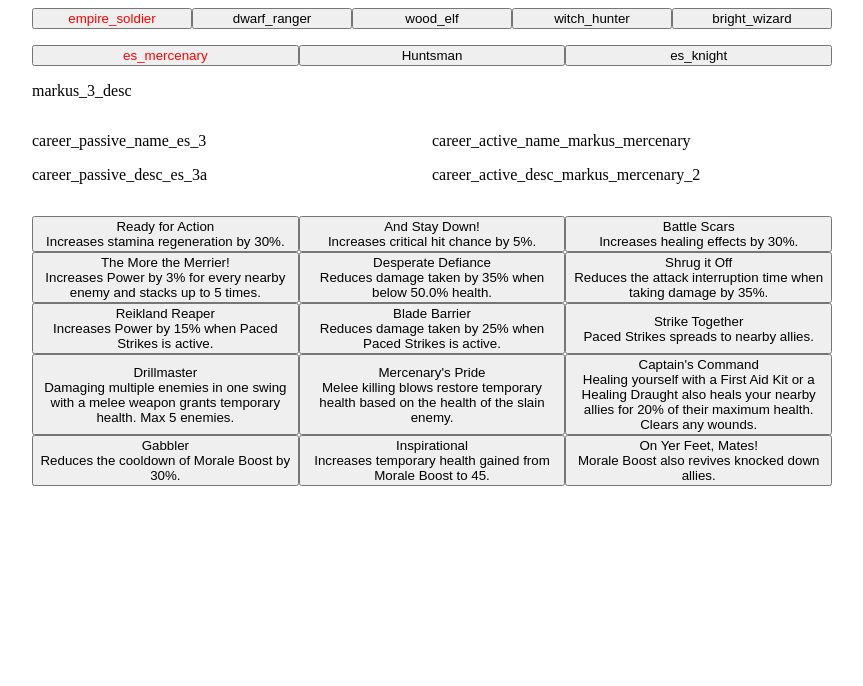
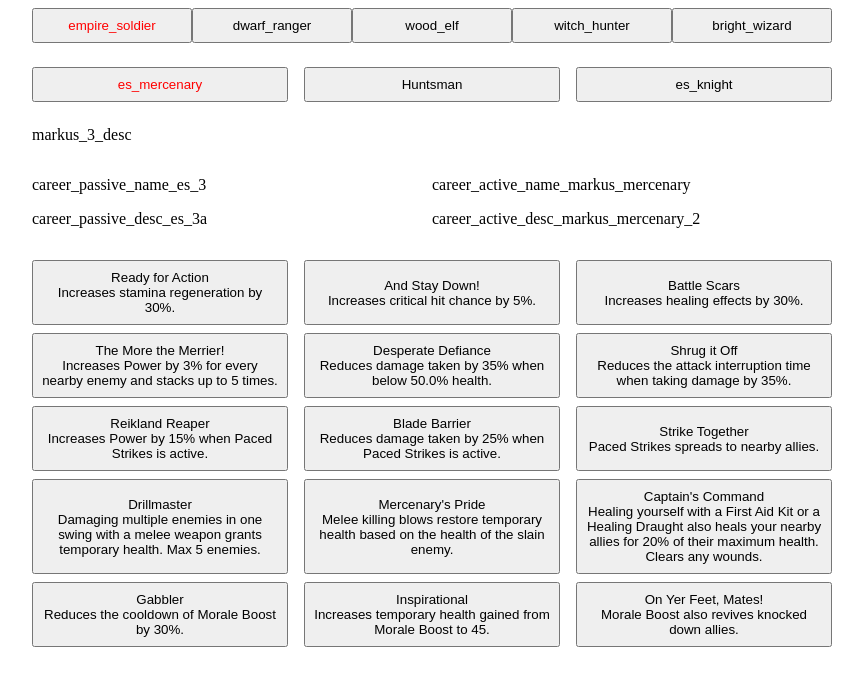
Before and after one commit to danreeves/verminbuilds, a React (Create React App) app: page / in a window 1280 px wide. Shown: the top 686 px of the page, without its empty margins (208-1071 px from the left). Built offline with nearby package versions, Linux system fonts and the light colour scheme.

Commit message:
slight style update, talents now a record

```diff
--- a/src/App.js
+++ b/src/App.js
@@ -2,7 +2,7 @@ import React, { useReducer } from "react";
 import { useTranslation } from "react-i18next";
 import { vsprintf as format } from "format";
 import styled from "styled-components";
-import { Record, Map } from "immutable";
+import { Record } from "immutable";
 import generatedData from "./generated/data.json";
 
 // TODO: rename these keys in the generated data
@@ -36,6 +36,9 @@ const Button = styled.button`
   ${({ active }) => active && `color: red`}
   flex-grow: 1;
   flex-basis: 0;
+  max-width: calc(33% - 0.5rem);
+  margin-bottom: 0.5rem;
+  padding: 0.5rem;
 `;
 
 const Ability = styled.div`
@@ -104,10 +107,19 @@ function reducer(state, action) {
   }
 }
 
+// TODO: make this Record generated from
+// https://github.com/Aussiemon/Vermintide-2-Source-Code/blob/master/scripts/managers/talents/talent_settings.lua#L9-L10
+const Talents = Record(
+  Array.from({ length: 5 }).reduce((o, _, i) => {
+    o[i] = null;
+    return o;
+  }, {})
+);
+
 const Build = Record({
   character: characters[0],
   career: getDefaultCareerFromCharacter(characters[0])[0],
-  talents: Map()
+  talents: Talents()
 });
 
 const defaultState = Build();
```
